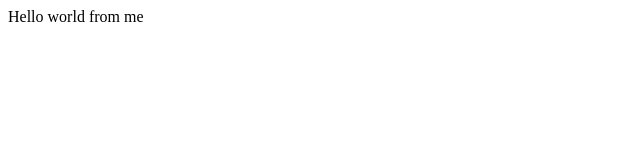
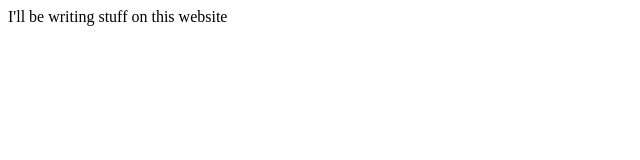
Before and after one commit to lukejyoon/lukejyoon.github.io, a plain HTML site: page index.html in a window 1280 px wide. Shown: the whole page, without its empty margins (0-640 px from the left). Drawn offline with Linux system fonts and the light colour scheme.

Commit message:
Another update

```diff
--- a/index.html
+++ b/index.html
@@ -4,6 +4,6 @@
     <title>writings</title>
   </head>
   <body>
-    Hello world from me
+    I'll be writing stuff on this website
   </body>
 </html>
```
